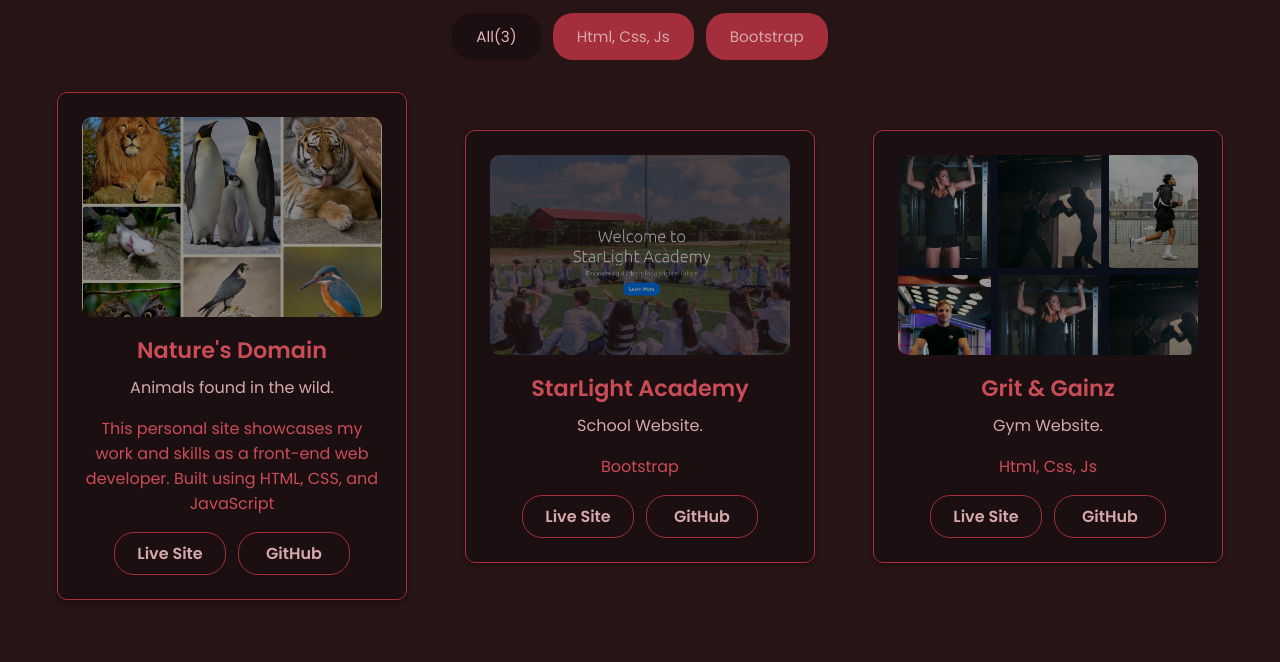
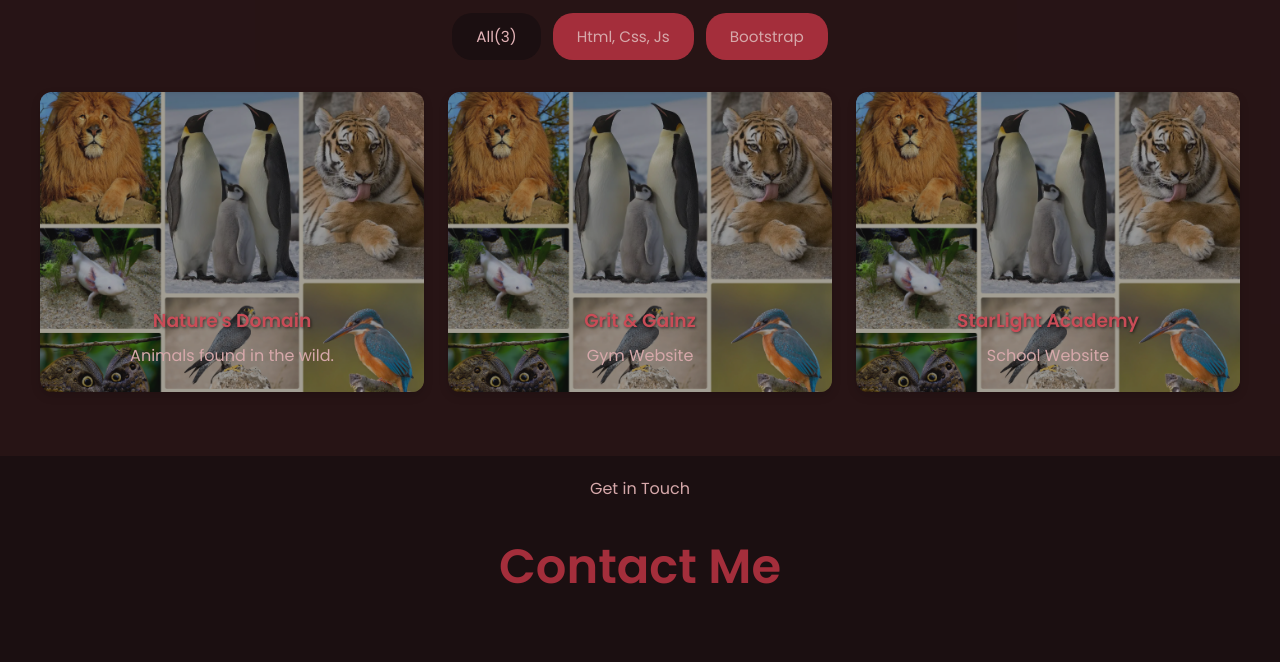
Before and after one commit to sandile05/sandile-portfolio, a plain HTML site: page index.html in a window 1280 px wide. Shown: the part 2471-3133 px from the top of the page. Drawn offline with nearby package versions, Linux system fonts and the light colour scheme.

Commit message:
project card redesign

```diff
--- a/index.html
+++ b/index.html
@@ -229,8 +229,8 @@
       <!-- Project container -->
       <div class="projects__container">
 
-        <div class="project mix html-css-js" data-aos="fade-in" data-aos-delay="200">
-          <img src="./assets/natures-domain.png" alt="Project 1">
+        <div class="project mix html-css-js" style="background-image: url('./assets/natures-domain.png');" data-aos="fade-in" data-aos-delay="200">
+          <div class="project-content">
             <h3>Nature's Domain</h3>
             <p>Animals found in the wild.</p>
             <p class="language">This personal site showcases my work and skills as a front-end web developer. Built using HTML, CSS, and JavaScript</p>
@@ -239,29 +239,34 @@
               <a href="https://github.com/sandile05/natures-domain" target="_blank" class="btn btn-color-1">GitHub</a>
             </div>
           </div>
-
-        <div class="project mix bootstrap" data-aos="fade-in" data-aos-delay="200">
-          <img src="./assets/school.png" alt="Project 3">
-          <h3>StarLight Academy</h3>
-          <p>School Website.</p>
-          <p class="language">Bootstrap</p>
-          <div class="project-buttons">
-            <a href="https://sandile05.github.io/starlight-academy/" target="_blank" class="btn btn-color-2">Live
-              Site</a>
-            <a href="https://github.com/sandile05/starlight-academy" target="_blank" class="btn btn-color-1">GitHub</a>
-          </div>
         </div>
 
-        <div class="project mix html-css-js" data-aos="fade-in" data-aos-delay="200">
-          <img src="./assets/gym.png" alt="Project 5">
+
+        <div class="project mix html-css-js" style="background-image: url('./assets/natures-domain.png');" data-aos="fade-in" data-aos-delay="200">
+          <div class="project-content">
             <h3>Grit & Gainz</h3>
-          <p>Gym Website.</p>
-          <p class="language">Html, Css, Js</p>
+            <p>Gym Website</p>
+            <p class="language">This personal site showcases my work and skills as a front-end web developer. Built using HTML, CSS, and JavaScript</p>
             <div class="project-buttons">
               <a href="https://sandile05.github.io/grit-and-gainz/" target="_blank" class="btn btn-color-2">Live Site</a>
               <a href="https://github.com/sandile05/grit-and-gainz" target="_blank" class="btn btn-color-1">GitHub</a>
             </div>
           </div>
+        </div>
+
+
+        <div class="project mix bootstrap" style="background-image: url('./assets/natures-domain.png');" data-aos="fade-in" data-aos-delay="200">
+          <div class="project-content">
+            <h3>StarLight Academy</h3>
+            <p>School Website</p>
+            <p class="language">This personal site showcases my work and skills as a front-end web developer. Built using Bootstrap</p>
+            <div class="project-buttons">
+              <a href="https://sandile05.github.io/natures-domain/" target="_blank" class="btn btn-color-2">Live Site</a>
+              <a href="https://github.com/sandile05/natures-domain" target="_blank" class="btn btn-color-1">GitHub</a>
+            </div>
+          </div>
+        </div>
+
 
         <!-- <div class="project mix wordpress" data-aos="fade-in" data-aos-delay="200">
         <img src="./assets/project.jpg" alt="Project 6">
--- a/styles.css
+++ b/styles.css
@@ -512,62 +512,68 @@ article .icon {
 }
 
 .project {
-  background: var(--color-bg-main);
-  padding: 1.5rem;
-  border-radius: 10px;
-  border: 1px solid var(--color-accent);
-  box-shadow: var(--box-shadow-soft);
-  text-align: center;
-  transition: transform 0.3s ease;
-  max-width: 350px;
-  width: 100%;
-  margin: auto;
+  position: relative;
+  height: 300px;
+  background-size: cover;
+  background-position: center;
+  border-radius: 12px;
+  overflow: hidden;
   display: flex;
-  flex-direction: column;
-  justify-content: space-between;
-}
-.project .language{
-  color: var(--color-accent-light)
+  align-items: flex-end;
+  padding: 1rem;
+  color: white;
+  transition: all 0.3s ease;
+  box-shadow: 0 4px 10px rgba(0,0,0,0.15);
 }
 
-.project:hover {
-  box-shadow: var(--box-shadow-mid);
+.project::before {
+  content: "";
+  position: absolute;
+  inset: 0;
+  background: rgba(30, 30, 30, 0.4); /* dark overlay */
+  transition: background 0.3s ease;
+}
+
+.project:hover::before {
+  background: rgba(0, 0, 0, 0.752);
+}
+
+.project-content {
+  position: relative;
+  width: 100%;
+  transition: all 0.3s ease;
+}
+
+.project .language,
+.project .project-buttons {
+  opacity: 0;
+  max-height: 0;
+  overflow: hidden;
+  transition: all 0.3s ease;
+}
+
+.project:hover .language,
+.project:hover .project-buttons {
+  opacity: 1;
+  max-height: 200px;
+}
+
+.project h3,
+.project > p {
+  margin: 0 0 0.5rem;
+  font-weight: bold;
+  text-shadow: 1px 1px 3px rgba(0,0,0,0.6);
+}
+
+.project-buttons {
+  display: flex;
+  gap: 0.5rem;
+  margin-top: 0.5rem;
 }
 
 
-.project img {
-  width: 100%;
-  height: 200px;
-  object-fit: cover;
-  border-radius: 10px;
-  margin-bottom: 1rem;
-  filter: brightness(60%);
-  transition: filter 0.3s ease;
-}
-.project:hover img {
-  filter: brightness(100%);
-  transform: scale(1.03);
-  transition: all 0.3s ease-in-out;
-}
 
-.project h3 {
-  font-size: 1.4rem;
-  margin-bottom: 0.5rem;
-}
 
-.project p {
-  font-size: 1rem;
-  color: var(--text-p);
-  margin-bottom: 1rem;
-}
-
-/* Buttons */
-.project-buttons {
-  display: flex;
-  justify-content: center;
-  gap: 0.75rem;
-  flex-wrap: wrap;
-}
 
 
 
```
Lines whose indentation alone changed are shown as unchanged.
